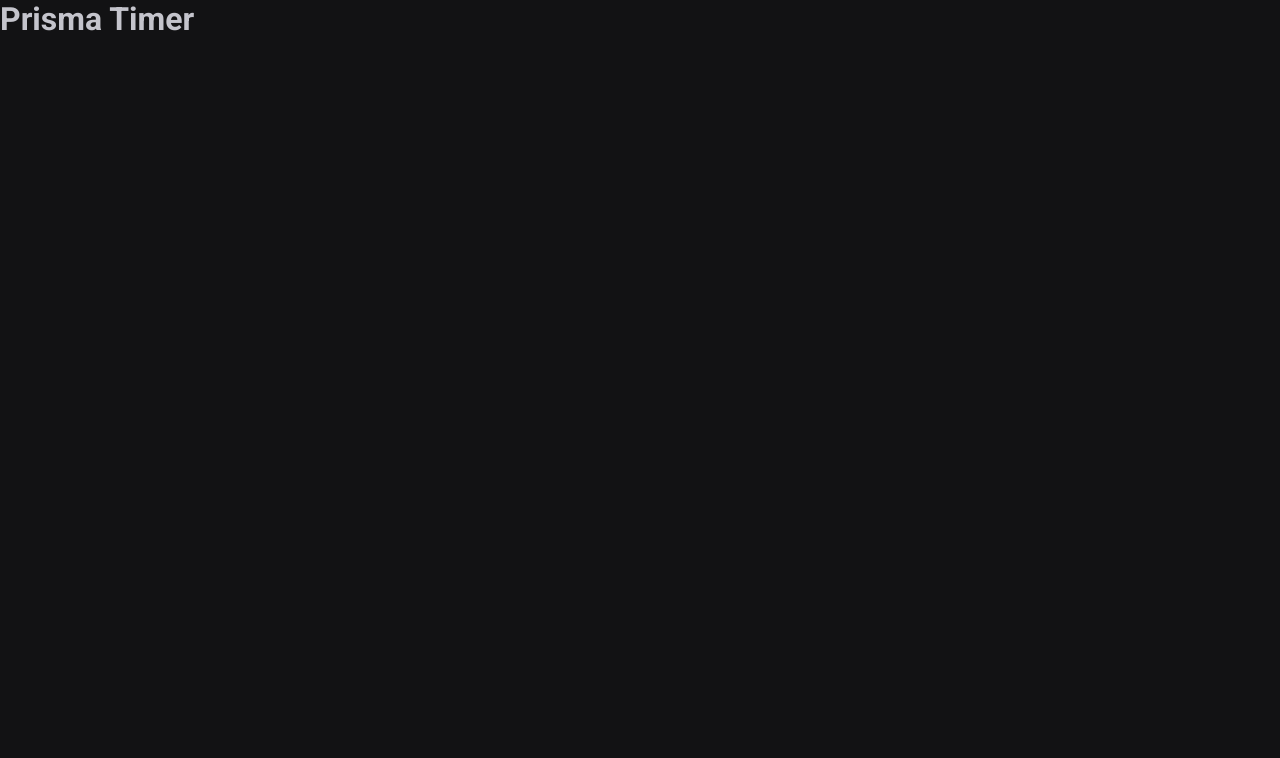
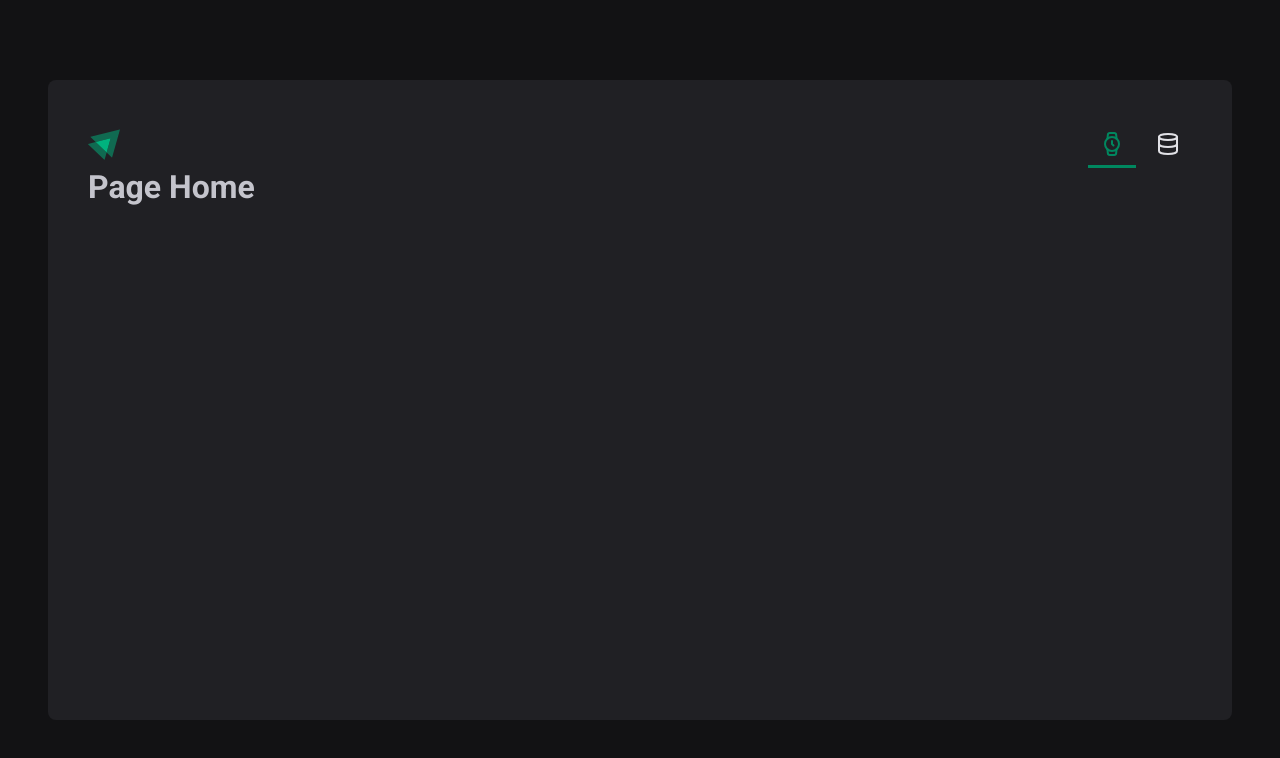
Before and after one commit to adairjuneoaf/prisma-timer, a React (Vite) app: page / in a window 1280 px wide. Shown: the top 758 px of the page. Built offline with nearby package versions, Linux system fonts and the light colour scheme.

Commit message:
Rotas / e /history criadas, estilizações da página 'home' iniciadas.

```diff
--- a/package.json
+++ b/package.json
@@ -14,6 +14,8 @@
   "dependencies": {
     "react": "^18.2.0",
     "react-dom": "^18.2.0",
+    "react-icons": "^4.4.0",
+    "react-router-dom": "^6.3.0",
     "styled-components": "^5.3.5"
   },
   "devDependencies": {
--- a/src/App.tsx
+++ b/src/App.tsx
@@ -1,15 +1,16 @@
 import React from 'react'
+import { BrowserRouter } from 'react-router-dom'
 import { ThemeProvider } from 'styled-components'
+import { Routers } from './Router'
 import { GlobalStyle } from './styles/global'
 import { defaultTheme } from './styles/themes/default'
 
 export const App: React.FC = () => {
   return (
     <ThemeProvider theme={defaultTheme}>
-      <div>
-        <h1>Prisma Timer</h1>
-      </div>
-
+      <BrowserRouter>
+        <Routers />
+      </BrowserRouter>
       <GlobalStyle />
     </ThemeProvider>
   )
--- /dev/null
+++ b/src/Router.tsx
@@ -0,0 +1,16 @@
+import React from 'react'
+import { Route, Routes } from 'react-router-dom'
+import { Home } from './pages/Home'
+import { History } from './pages/History'
+import { DefaultLayout } from './layouts/DefaultLayout'
+
+export const Routers: React.FC = () => {
+  return (
+    <Routes>
+      <Route path='/' element={<DefaultLayout />}>
+        <Route path='/' element={<Home />} />
+        <Route path='/history' element={<History />} />
+      </Route>
+    </Routes>
+  )
+}
--- /dev/null
+++ b/src/components/Header/index.tsx
@@ -0,0 +1,21 @@
+import React from 'react'
+import { LogoTimer } from './logo'
+import { HeaderContainer } from './styles'
+import { FiWatch, FiDatabase } from 'react-icons/fi'
+import { NavLink } from 'react-router-dom'
+
+export const Header: React.FC = () => {
+  return (
+    <HeaderContainer>
+      <LogoTimer />
+      <nav>
+        <NavLink to='/' title='Home'>
+          <FiWatch size={24} />
+        </NavLink>
+        <NavLink to='/history' title='Histórico'>
+          <FiDatabase size={24} />
+        </NavLink>
+      </nav>
+    </HeaderContainer>
+  )
+}
--- /dev/null
+++ b/src/components/Header/logo.tsx
@@ -0,0 +1,26 @@
+import React from 'react'
+
+export const LogoTimer: React.FC<{ width?: number; height?: number }> = ({
+  width = 32,
+  height = 31,
+}) => {
+  return (
+    <svg
+      xmlns='http://www.w3.org/2000/svg'
+      width={width}
+      height={height}
+      fill='none'
+      viewBox='0 0 32 31'
+    >
+      <path
+        fill='#00B37E'
+        d='M31.993.586l-7.83 27.788a.179.179 0 01-.291.076l-5.242-4.983 3.928-13.925c.04-.126-.08-.24-.212-.202l-14.65 3.734L2.48 8.117c-.093-.089-.053-.24.08-.278L31.78.384c.134-.025.253.089.213.202zM18.629 23.468l-2.017 7.19a.179.179 0 01-.292.075L.05 15.282c-.092-.089-.052-.24.08-.278l7.564-1.93L18.63 23.468z'
+        opacity='0.5'
+      ></path>
+      <path
+        fill='#00B37E'
+        d='M22.558 9.541L18.63 23.467 7.695 13.073l14.65-3.734c.133-.037.253.076.213.202z'
+      ></path>
+    </svg>
+  )
+}
--- /dev/null
+++ b/src/components/Header/styles.ts
@@ -0,0 +1,36 @@
+import styled from 'styled-components'
+
+export const HeaderContainer = styled.header`
+  display: flex;
+  align-items: center;
+  justify-content: space-between;
+
+  nav {
+    display: flex;
+    gap: 0.5rem;
+
+    a {
+      width: 3rem;
+      height: 3rem;
+
+      display: flex;
+      align-items: center;
+      justify-content: center;
+
+      color: ${(props) => props.theme['gray-100']};
+
+      border-top: 3px solid transparent;
+      border-bottom: 3px solid transparent;
+
+      &:hover {
+        border-bottom: 3px solid ${(props) => props.theme['green-500']};
+      }
+
+      &.active {
+        pointer-events: none;
+        color: ${(props) => props.theme['green-500']};
+        border-bottom: 3px solid ${(props) => props.theme['green-500']};
+      }
+    }
+  }
+`
--- /dev/null
+++ b/src/layouts/DefaultLayout/index.tsx
@@ -0,0 +1,13 @@
+import React from 'react'
+import { Outlet } from 'react-router-dom'
+import { Header } from '../../components/Header'
+import { LayoutContainer } from './styles'
+
+export const DefaultLayout: React.FC = () => {
+  return (
+    <LayoutContainer>
+      <Header />
+      <Outlet />
+    </LayoutContainer>
+  )
+}
--- /dev/null
+++ b/src/layouts/DefaultLayout/styles.ts
@@ -0,0 +1,14 @@
+import styled from 'styled-components'
+
+export const LayoutContainer = styled.div`
+  max-width: 74rem;
+  height: calc(100vh - 10rem);
+  margin: 5rem auto;
+  padding: 2.5rem;
+
+  background: ${(props) => props.theme['gray-800']};
+  border-radius: 8px;
+
+  display: flex;
+  flex-direction: column;
+`
--- /dev/null
+++ b/src/pages/History.tsx
@@ -0,0 +1,9 @@
+import React from 'react'
+
+export const History: React.FC = () => {
+  return (
+    <>
+      <h1>Page History</h1>
+    </>
+  )
+}
--- /dev/null
+++ b/src/pages/Home.tsx
@@ -0,0 +1,9 @@
+import React from 'react'
+
+export const Home: React.FC = () => {
+  return (
+    <>
+      <h1>Page Home</h1>
+    </>
+  )
+}
```
Also changed, not shown: src/assets/logo-timer.svg (added), 1 other file (tests, documents, lock files or other folders).
